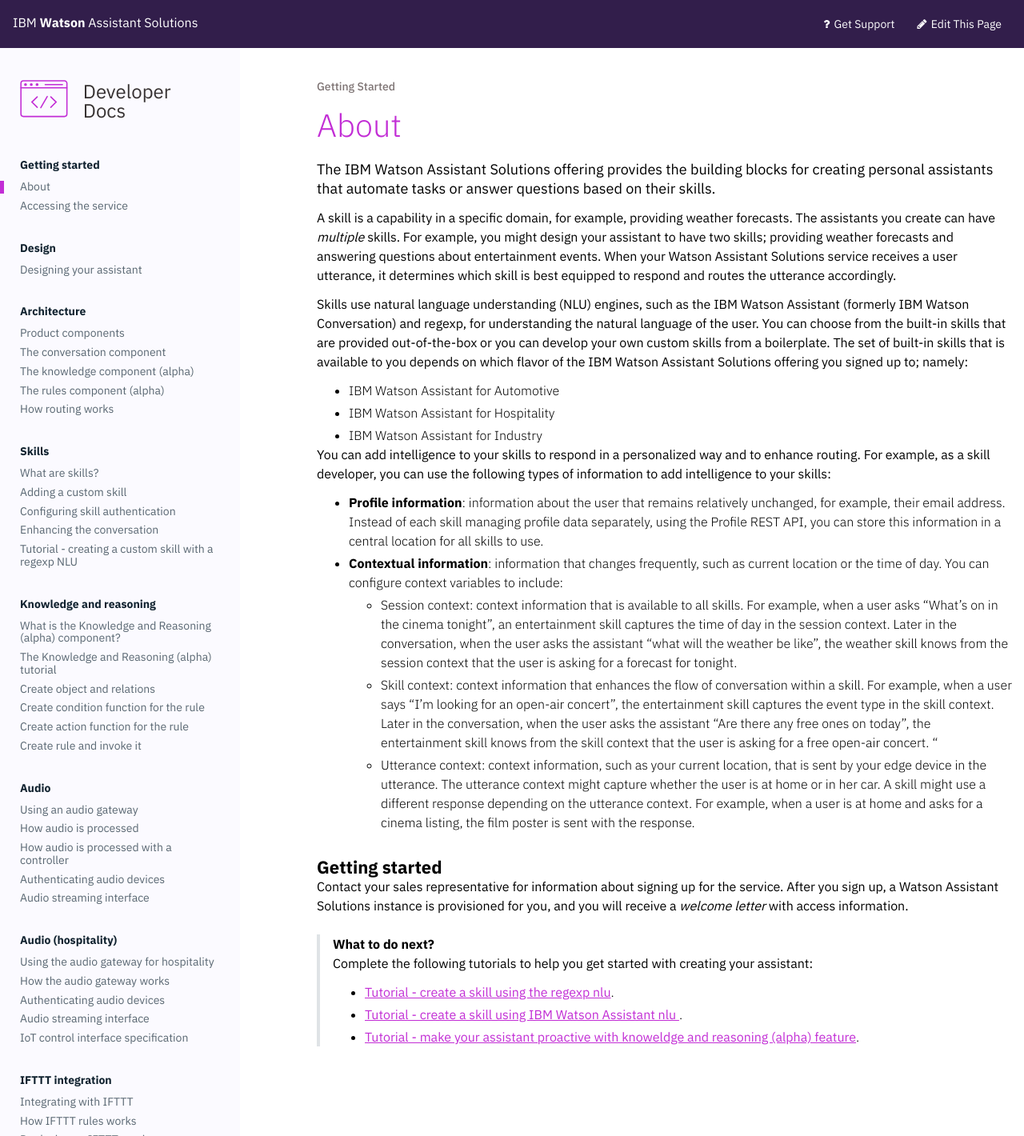
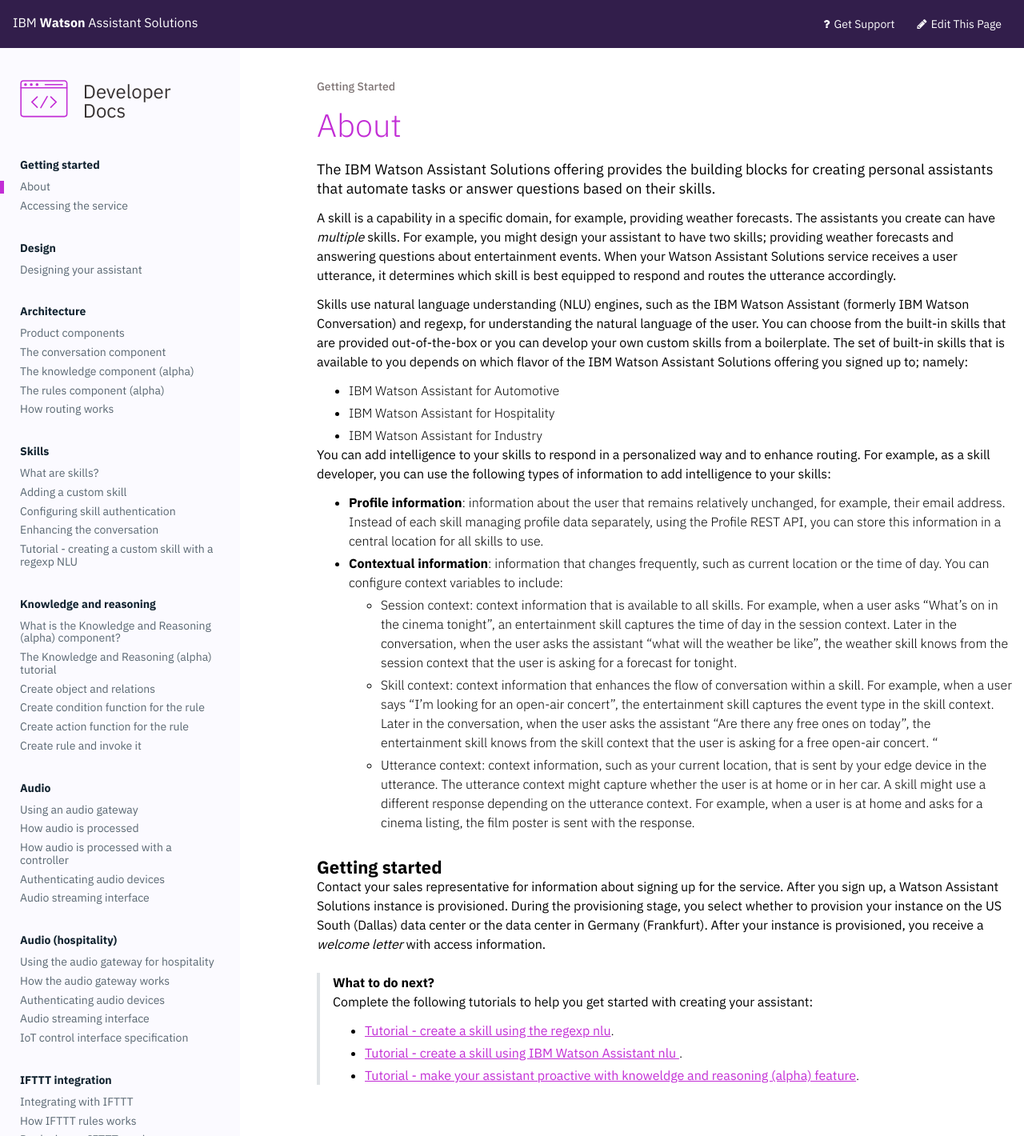
Before and after one commit to Watson-Personal-Assistant/developer, a Jekyll site: the page built from _content/get-started/get-started.md, in a window 1280 px wide. Shown: the whole page at 80% size. Built offline with Jekyll 4.4.1, drawn with Linux system fonts in a browser that asks for light colours.

Commit message:
data centers

```diff
--- a/_content/get-started/get-started.md
+++ b/_content/get-started/get-started.md
@@ -11,6 +11,8 @@
 - IBM Watson Assistant for Hospitality
 - IBM Watson Assistant for Industry
 
+
+
 You can add intelligence to your skills to respond in a personalized way and to enhance routing. For example, as a skill developer, you can use the following types of information to add intelligence to your skills:
 - **Profile information**: information about the user that remains relatively unchanged, for example, their email address.  Instead of each skill managing profile data separately, using the Profile REST API, you can store this information in a central location for all skills to use.
 - **Contextual information**: information that changes frequently, such as current location or the time of day. You can configure context variables to include:
@@ -19,7 +21,9 @@
   - Utterance context: context information, such as your current location, that is sent by your edge device in the utterance. The utterance context might capture whether the user is at home or in her car. A skill might use a different response depending on the utterance context. For example, when a user is at home and asks for a cinema listing, the film poster is sent with the response.
 
 ### Getting started
-Contact your sales representative for information about signing up for the service. After you sign up, a Watson Assistant Solutions instance is provisioned for you, and you will receive a _welcome letter_ with access information.
+Contact your sales representative for information about signing up for the service. After you sign up, a Watson Assistant Solutions instance is provisioned.  During the provisioning stage, you select whether to provision your instance on the US South (Dallas) data center or the data center in Germany (Frankfurt). After your instance is provisioned, you receive a _welcome letter_ with access information.
+
+
 
 > **What to do next?**<br/>
 Complete the following tutorials to help you get started with creating your assistant:
```
